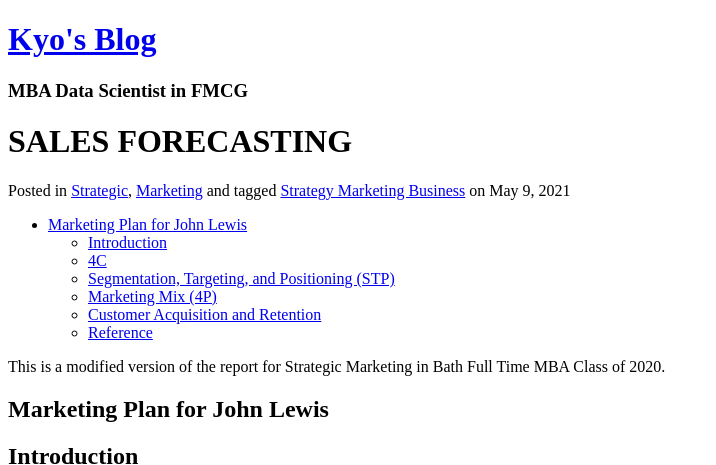
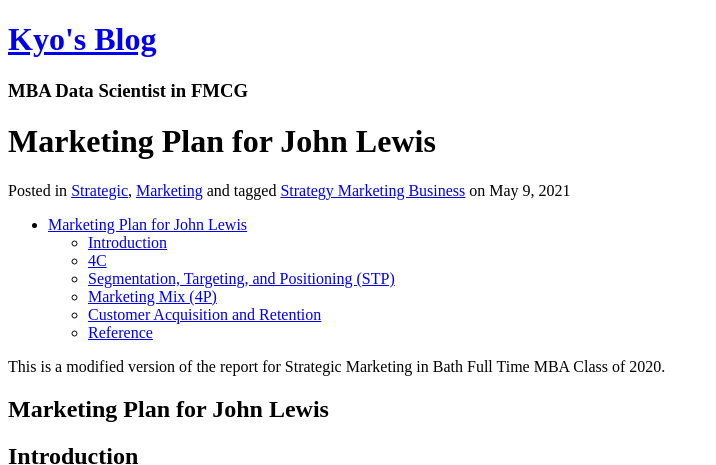
Before and after one commit to kyo1988/Kyo.github.io, a Jekyll site: the page built from _posts/2021-05-09-Marketing-Plan-for-John-Lewis.md, in a window 1280 px wide and 900 px high, cut to the strip 0-465 px from the top of the window. Shown: the whole strip, without its empty margins (0-716 px from the left). Built offline with Jekyll 4.4.1, drawn with Linux system fonts in a browser that asks for light colours; comment, search, counter and statistics services are not loaded.

Commit message:
mod post

```diff
--- a/_posts/2021-05-09-Marketing-Plan-for-John-Lewis.md
+++ b/_posts/2021-05-09-Marketing-Plan-for-John-Lewis.md
@@ -1,6 +1,6 @@
 ---
 layout: post
-title: SALES FORECASTING
+title: Marketing Plan for John Lewis
 excerpt: "This is a modified version of the report for Strategic Marketing in Bath Full Time MBA Class of 2020."
 categories: Strategic Marketing
 tags: [Strategy Marketing Business]
```
